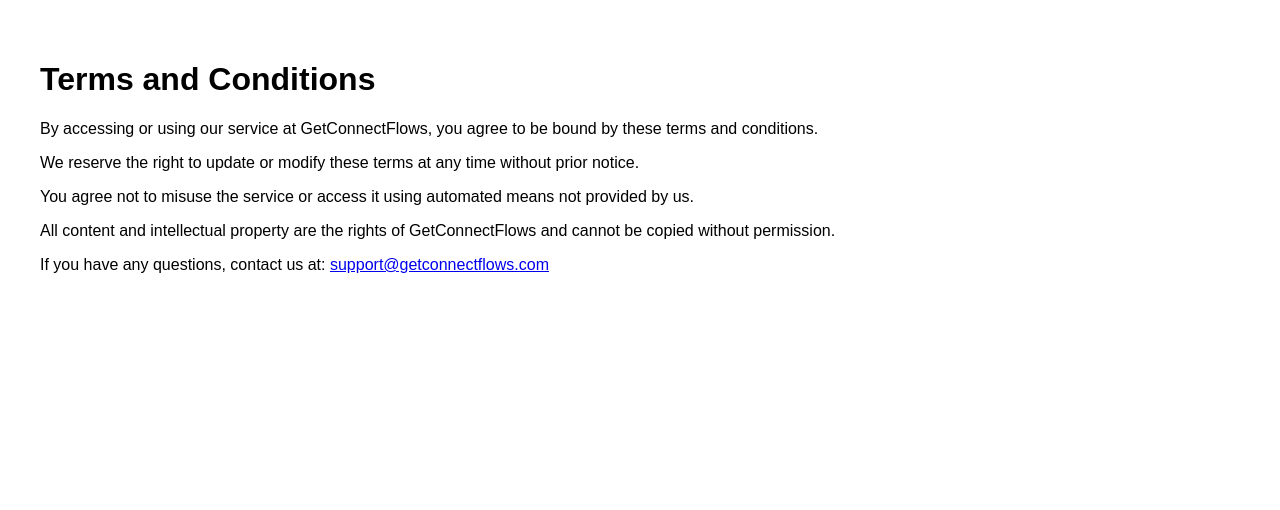
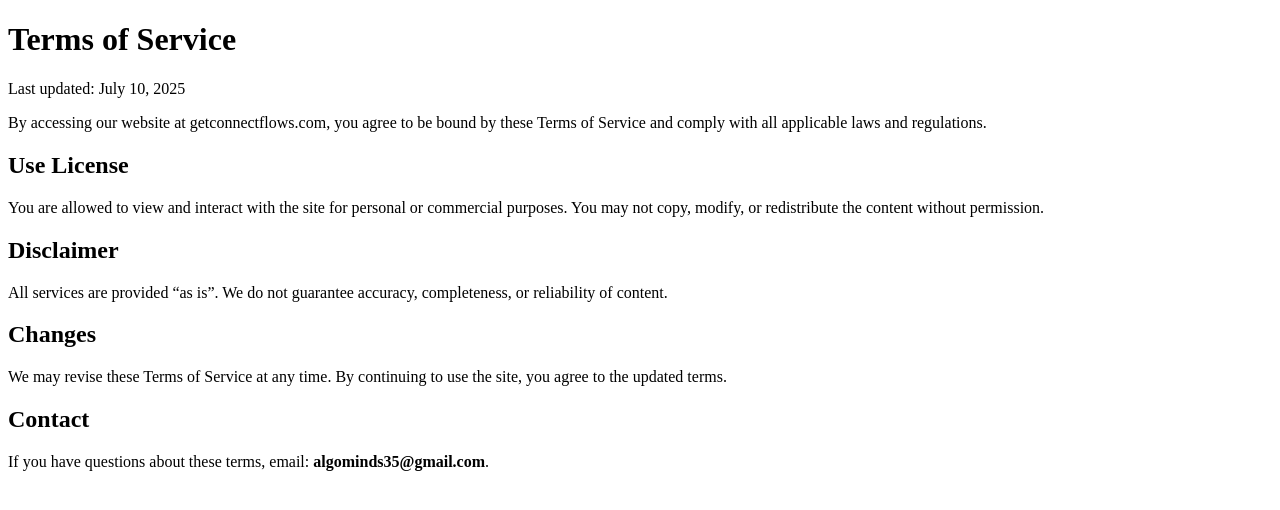
Before and after one commit to algominds35/connectflow-landing, a website: page public/terms.html in a window 1280 px wide. Drawn offline with Linux system fonts and the light colour scheme.

Commit message:
Update terms.html

```diff
--- a/public/terms.html
+++ b/public/terms.html
@@ -1,26 +1,25 @@
 <!DOCTYPE html>
 <html lang="en">
 <head>
-  <meta charset="UTF-8" />
-  <meta name="viewport" content="width=device-width, initial-scale=1.0" />
-  <title>Terms and Conditions</title>
+  <meta charset="UTF-8">
+  <title>Terms of Service - GuardLight</title>
 </head>
-<body style="font-family: sans-serif; padding: 2rem;">
-  <h1>Terms and Conditions</h1>
-  <p>
-    By accessing or using our service at GetConnectFlows, you agree to be bound by these terms and conditions.
-  </p>
-  <p>
-    We reserve the right to update or modify these terms at any time without prior notice.
-  </p>
-  <p>
-    You agree not to misuse the service or access it using automated means not provided by us.
-  </p>
-  <p>
-    All content and intellectual property are the rights of GetConnectFlows and cannot be copied without permission.
-  </p>
-  <p>
-    If you have any questions, contact us at: <a href="mailto:support@getconnectflows.com">support@getconnectflows.com</a>
-  </p>
+<body>
+  <h1>Terms of Service</h1>
+  <p>Last updated: July 10, 2025</p>
+
+  <p>By accessing our website at getconnectflows.com, you agree to be bound by these Terms of Service and comply with all applicable laws and regulations.</p>
+
+  <h2>Use License</h2>
+  <p>You are allowed to view and interact with the site for personal or commercial purposes. You may not copy, modify, or redistribute the content without permission.</p>
+
+  <h2>Disclaimer</h2>
+  <p>All services are provided “as is”. We do not guarantee accuracy, completeness, or reliability of content.</p>
+
+  <h2>Changes</h2>
+  <p>We may revise these Terms of Service at any time. By continuing to use the site, you agree to the updated terms.</p>
+
+  <h2>Contact</h2>
+  <p>If you have questions about these terms, email: <strong>algominds35@gmail.com</strong>.</p>
 </body>
 </html>
```
